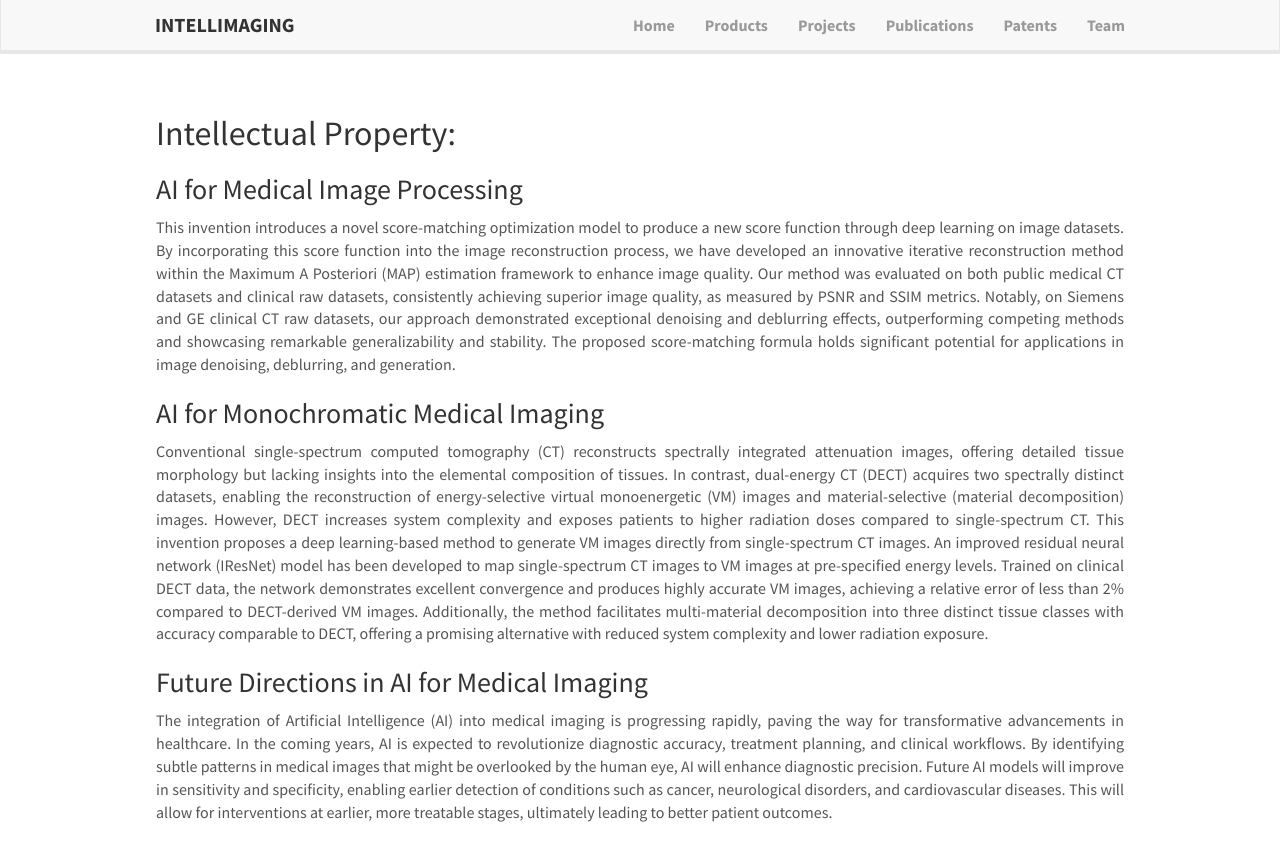
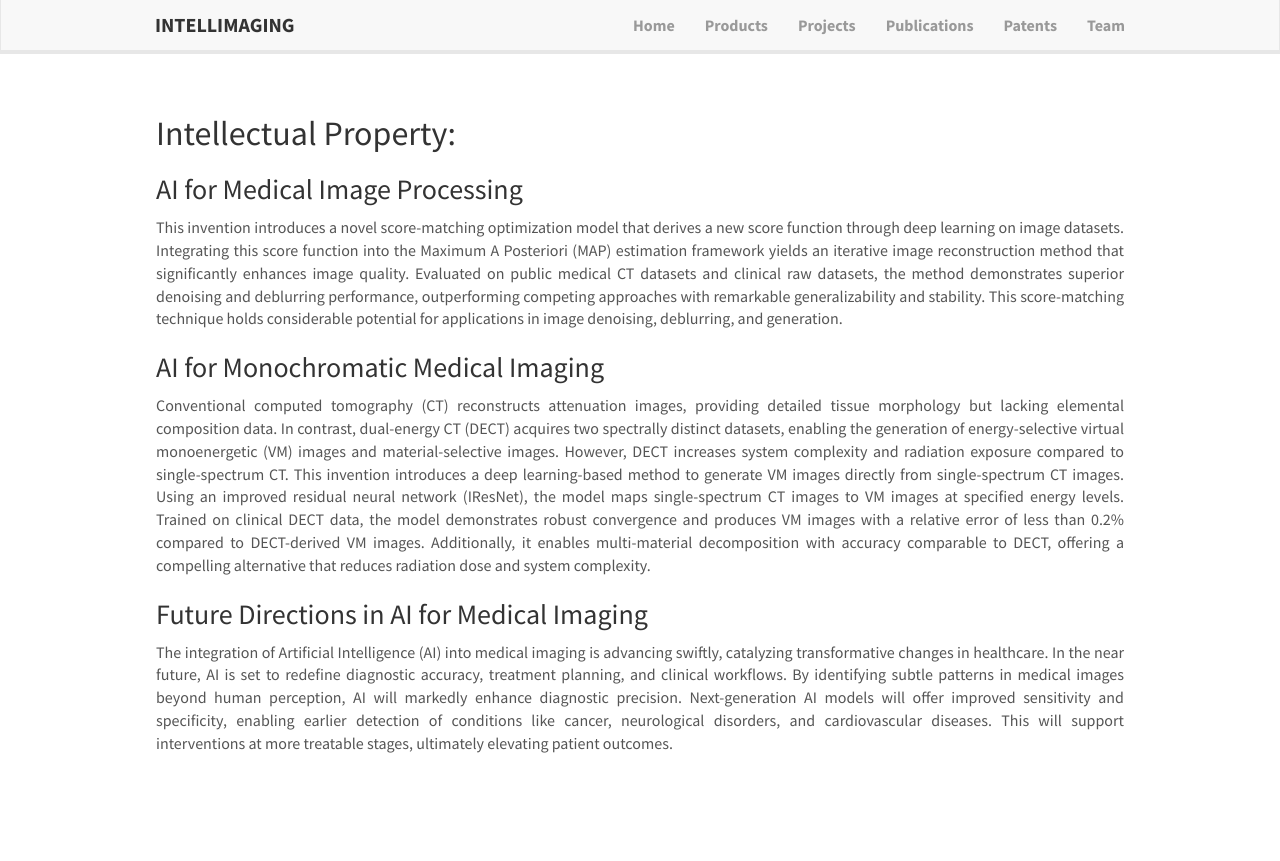
Before and after one commit to intellimaging/intellimaging.github.io, a Jekyll site: the page built from _pages/multimedia.md, in a window 1280 px wide. Shown: the top 861 px of the page. Built offline with Jekyll 4.4.1, drawn with Linux system fonts in a browser that asks for light colours.

Commit message:
Update multimedia.md

```diff
--- a/_pages/multimedia.md
+++ b/_pages/multimedia.md
@@ -12,13 +12,13 @@ permalink: /multimedia/
 ## Intellectual Property:
 
 <h3>AI for Medical Image Processing</h3>
-<p style="text-align: justify;">This invention introduces a novel score-matching optimization model to produce a new score function through deep learning on image datasets. By incorporating this score function into the image reconstruction process, we have developed an innovative iterative reconstruction method within the Maximum A Posteriori (MAP) estimation framework to enhance image quality. Our method was evaluated on both public medical CT datasets and clinical raw datasets, consistently achieving superior image quality, as measured by PSNR and SSIM metrics. Notably, on Siemens and GE clinical CT raw datasets, our approach demonstrated exceptional denoising and deblurring effects, outperforming competing methods and showcasing remarkable generalizability and stability. The proposed score-matching formula holds significant potential for applications in image denoising, deblurring, and generation.</p>
+<p style="text-align: justify;">This invention introduces a novel score-matching optimization model that derives a new score function through deep learning on image datasets. Integrating this score function into the Maximum A Posteriori (MAP) estimation framework yields an iterative image reconstruction method that significantly enhances image quality. Evaluated on public medical CT datasets and clinical raw datasets, the method demonstrates superior denoising and deblurring performance, outperforming competing approaches with remarkable generalizability and stability. This score-matching technique holds considerable potential for applications in image denoising, deblurring, and generation.</p>
 
 <h3>AI for Monochromatic Medical Imaging</h3>
-<p style="text-align: justify;">Conventional single-spectrum computed tomography (CT) reconstructs spectrally integrated attenuation images, offering detailed tissue morphology but lacking insights into the elemental composition of tissues. In contrast, dual-energy CT (DECT) acquires two spectrally distinct datasets, enabling the reconstruction of energy-selective virtual monoenergetic (VM) images and material-selective (material decomposition) images. However, DECT increases system complexity and exposes patients to higher radiation doses compared to single-spectrum CT. This invention proposes a deep learning-based method to generate VM images directly from single-spectrum CT images. An improved residual neural network (IResNet) model has been developed to map single-spectrum CT images to VM images at pre-specified energy levels. Trained on clinical DECT data, the network demonstrates excellent convergence and produces highly accurate VM images, achieving a relative error of less than 2% compared to DECT-derived VM images. Additionally, the method facilitates multi-material decomposition into three distinct tissue classes with accuracy comparable to DECT, offering a promising alternative with reduced system complexity and lower radiation exposure.</p>
+<p style="text-align: justify;">Conventional computed tomography (CT) reconstructs attenuation images, providing detailed tissue morphology but lacking elemental composition data. In contrast, dual-energy CT (DECT) acquires two spectrally distinct datasets, enabling the generation of energy-selective virtual monoenergetic (VM) images and material-selective images. However, DECT increases system complexity and radiation exposure compared to single-spectrum CT. This invention introduces a deep learning-based method to generate VM images directly from single-spectrum CT images. Using an improved residual neural network (IResNet), the model maps single-spectrum CT images to VM images at specified energy levels. Trained on clinical DECT data, the model demonstrates robust convergence and produces VM images with a relative error of less than 0.2% compared to DECT-derived VM images. Additionally, it enables multi-material decomposition with accuracy comparable to DECT, offering a compelling alternative that reduces radiation dose and system complexity.</p>
 
 <h3>Future Directions in AI for Medical Imaging</h3>
-<p style="text-align: justify;">The integration of Artificial Intelligence (AI) into medical imaging is progressing rapidly, paving the way for transformative advancements in healthcare. In the coming years, AI is expected to revolutionize diagnostic accuracy, treatment planning, and clinical workflows. By identifying subtle patterns in medical images that might be overlooked by the human eye, AI will enhance diagnostic precision. Future AI models will improve in sensitivity and specificity, enabling earlier detection of conditions such as cancer, neurological disorders, and cardiovascular diseases. This will allow for interventions at earlier, more treatable stages, ultimately leading to better patient outcomes.</p>
+<p style="text-align: justify;">The integration of Artificial Intelligence (AI) into medical imaging is advancing swiftly, catalyzing transformative changes in healthcare. In the near future, AI is set to redefine diagnostic accuracy, treatment planning, and clinical workflows. By identifying subtle patterns in medical images beyond human perception, AI will markedly enhance diagnostic precision. Next-generation AI models will offer improved sensitivity and specificity, enabling earlier detection of conditions like cancer, neurological disorders, and cardiovascular diseases. This will support interventions at more treatable stages, ultimately elevating patient outcomes.</p>
 
 <!--
 <iframe width="640" height="360" src="https://www.tube.com/embed/iaP5uIBYmGE?si=8EGqudj9qd_orU9v" title="YouTube video player" frameborder="0" allow="accelerometer; autoplay; clipboard-write; encrypted-media; gyroscope; picture-in-picture; web-share" referrerpolicy="strict-origin-when-cross-origin" allowfullscreen></iframe>
```
